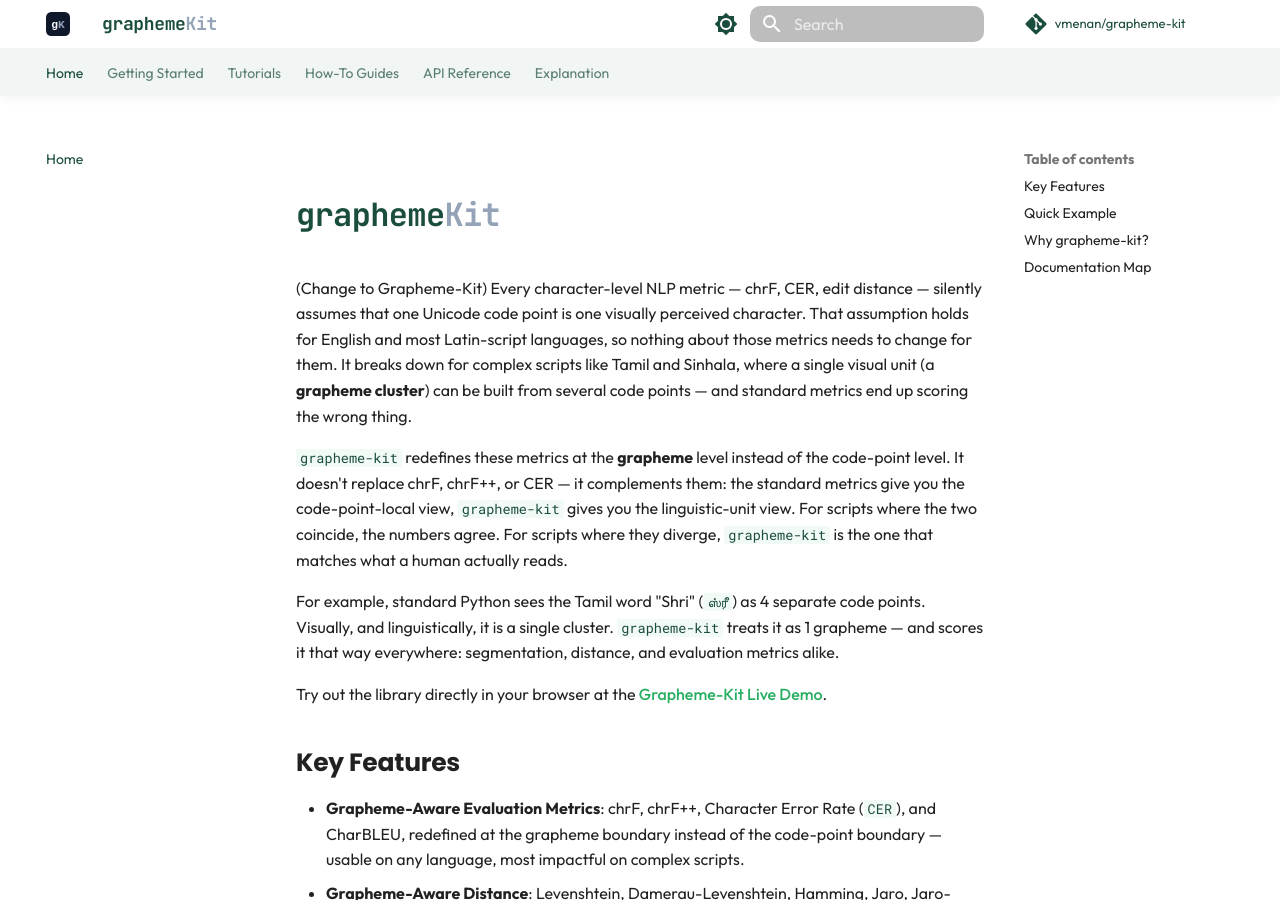
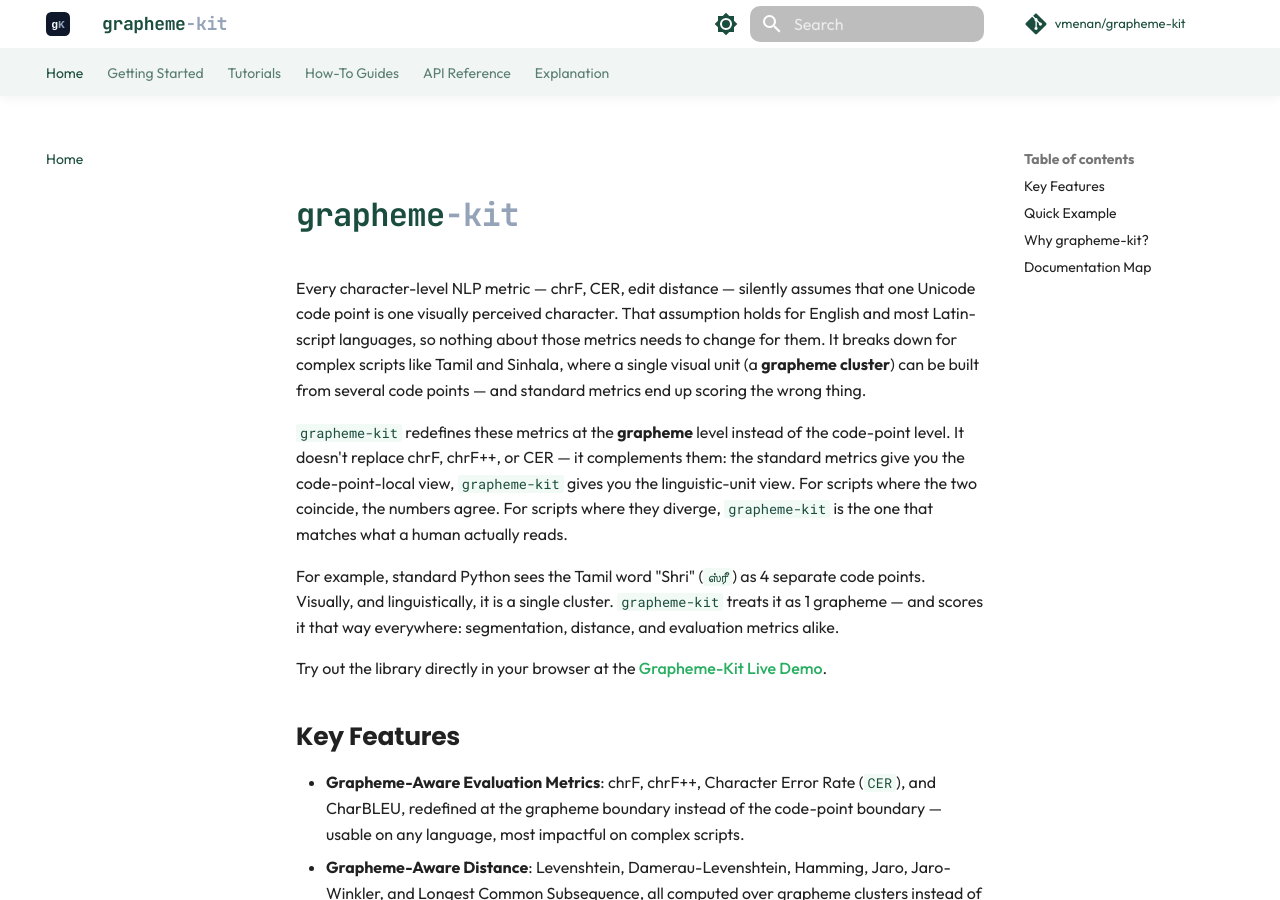
Before and after one commit to vmenan/grapheme-kit, an MkDocs documentation site: the page built from docs/docs/index.md, in a window 1280 px wide and 900 px high. Built offline with MkDocs 1.6.1 and Material for MkDocs 9.7.7, drawn with Linux system fonts in a browser that asks for light colours; comment, search, counter and statistics services are not loaded.

Commit message:
update docs logo and heading to lowercase grapheme-kit

```diff
--- a/docs/docs/index.md
+++ b/docs/docs/index.md
@@ -1,5 +1,4 @@
-# <span class="gk-wordmark">grapheme<span class="gk-kit">Kit</span></span>
-(Change to Grapheme-Kit)
+# <span class="gk-wordmark">grapheme<span class="gk-kit">-kit</span></span>
 Every character-level NLP metric — chrF, CER, edit distance — silently assumes that one Unicode code point is one visually perceived character. That assumption holds for English and most Latin-script languages, so nothing about those metrics needs to change for them. It breaks down for complex scripts like Tamil and Sinhala, where a single visual unit (a **grapheme cluster**) can be built from several code points — and standard metrics end up scoring the wrong thing.
 
 `grapheme-kit` redefines these metrics at the **grapheme** level instead of the code-point level. It doesn't replace chrF, chrF++, or CER — it complements them: the standard metrics give you the code-point-local view, `grapheme-kit` gives you the linguistic-unit view. For scripts where the two coincide, the numbers agree. For scripts where they diverge, `grapheme-kit` is the one that matches what a human actually reads.
--- a/docs/overrides/partials/header.html
+++ b/docs/overrides/partials/header.html
@@ -22,7 +22,7 @@
       <div class="md-header__ellipsis">
         <div class="md-header__topic">
           <span class="md-ellipsis">
-            <span class="gk-wordmark">grapheme<span class="gk-kit">Kit</span></span>
+            <span class="gk-wordmark">grapheme<span class="gk-kit">-kit</span></span>
           </span>
         </div>
         <div class="md-header__topic" data-md-component="header-topic">
```
